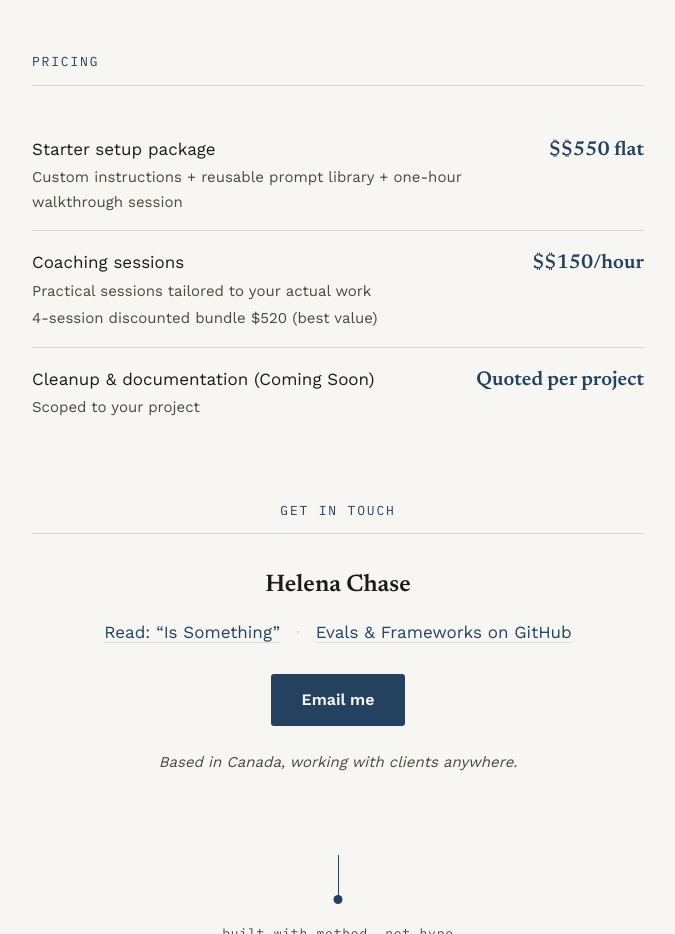
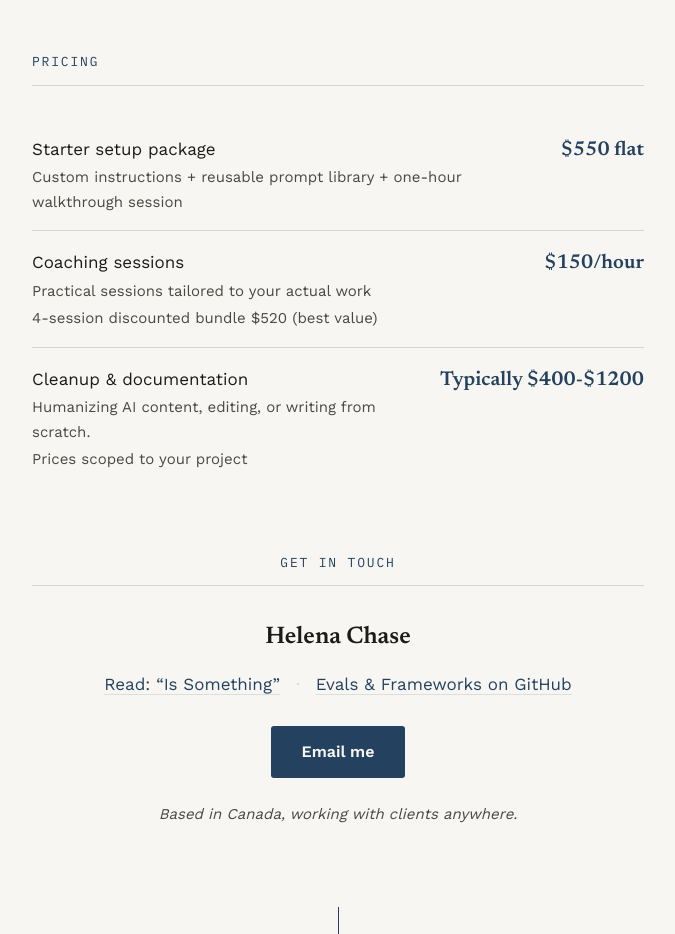
Before and after one commit to HelenaChase/practical-ai, a plain HTML site: page index.html in a window 1280 px wide. Shown: the part 1680-2614 px from the top of the page, without its empty margins (302-977 px from the left). Drawn offline with nearby package versions, Linux system fonts and the light colour scheme.

Commit message:
Update index.html

```diff
--- a/index.html
+++ b/index.html
@@ -278,20 +278,21 @@
         <span class="what">Starter setup package
           <small>Custom instructions + reusable prompt library + one-hour walkthrough session</small>
         </span>
-        <span class="amount">$$550 flat</span>
+        <span class="amount">$550 flat</span>
       </li>
       <li>
         <span class="what">Coaching sessions
           <small>Practical sessions tailored to your actual work</small>
           <small>4-session discounted bundle $520 (best value)</small>
         </span>
-        <span class="amount">$$150/hour</span>
+        <span class="amount">$150/hour</span>
       </li>
       <li>
-        <span class="what">Cleanup &amp; documentation (Coming Soon)
-          <small>Scoped to your project</small>
+        <span class="what">Cleanup &amp; documentation
+          <small>Humanizing AI content, editing, or writing from scratch.</small>
+          <small>Prices scoped to your project</small>
         </span>
-        <span class="amount">Quoted per project</span>
+        <span class="amount">Typically $400-$1200</span>
       </li>
     </ul>
   </section>
```
